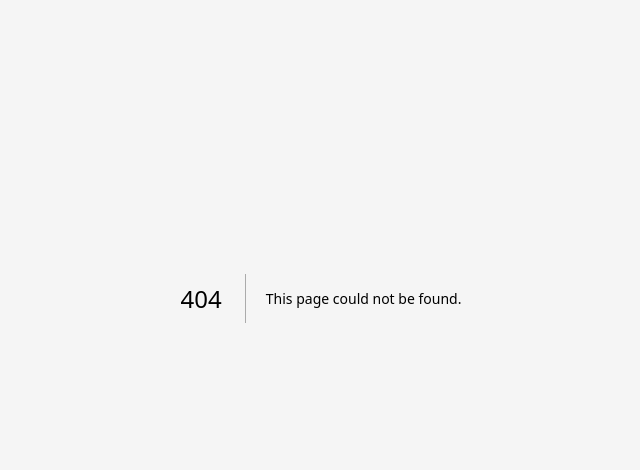
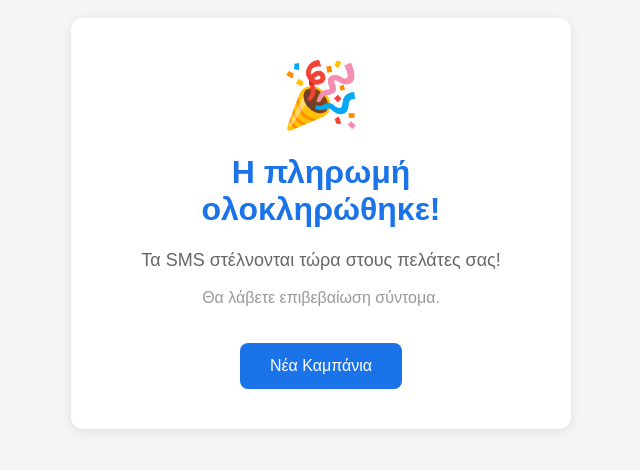
Before and after one commit to niksir/review-booster, a Next.js app: page /success in a window 1280 px wide. Before the commit this address had no page. Shown: the part 102-572 px from the top of the page, without its empty margins (319-959 px from the left). Built offline with nearby package versions, Linux system fonts and the light colour scheme.

Commit message:
Create page.js

```diff
--- /dev/null
+++ b/app/success/page.js
@@ -0,0 +1,15 @@
+export default function Success() {
+  return (
+    <div style={{maxWidth: 500, margin: '100px auto', padding: 20, textAlign: 'center'}}>
+      <div style={{background: 'white', padding: 40, borderRadius: 12, boxShadow: '0 2px 10px rgba(0,0,0,0.1)'}}>
+        <div style={{fontSize: 64}}>🎉</div>
+        <h1 style={{color: '#1a73e8'}}>Η πληρωμή ολοκληρώθηκε!</h1>
+        <p style={{color: '#666', fontSize: 18}}>Τα SMS στέλνονται τώρα στους πελάτες σας!</p>
+        <p style={{color: '#999'}}>Θα λάβετε επιβεβαίωση σύντομα.</p>
+        <a href="/" style={{display: 'inline-block', marginTop: 20, padding: '14px 30px', background: '#1a73e8', color: 'white', borderRadius: 8, textDecoration: 'none', fontSize: 16}}>
+          Νέα Καμπάνια
+        </a>
+      </div>
+    </div>
+  )
+}
```
